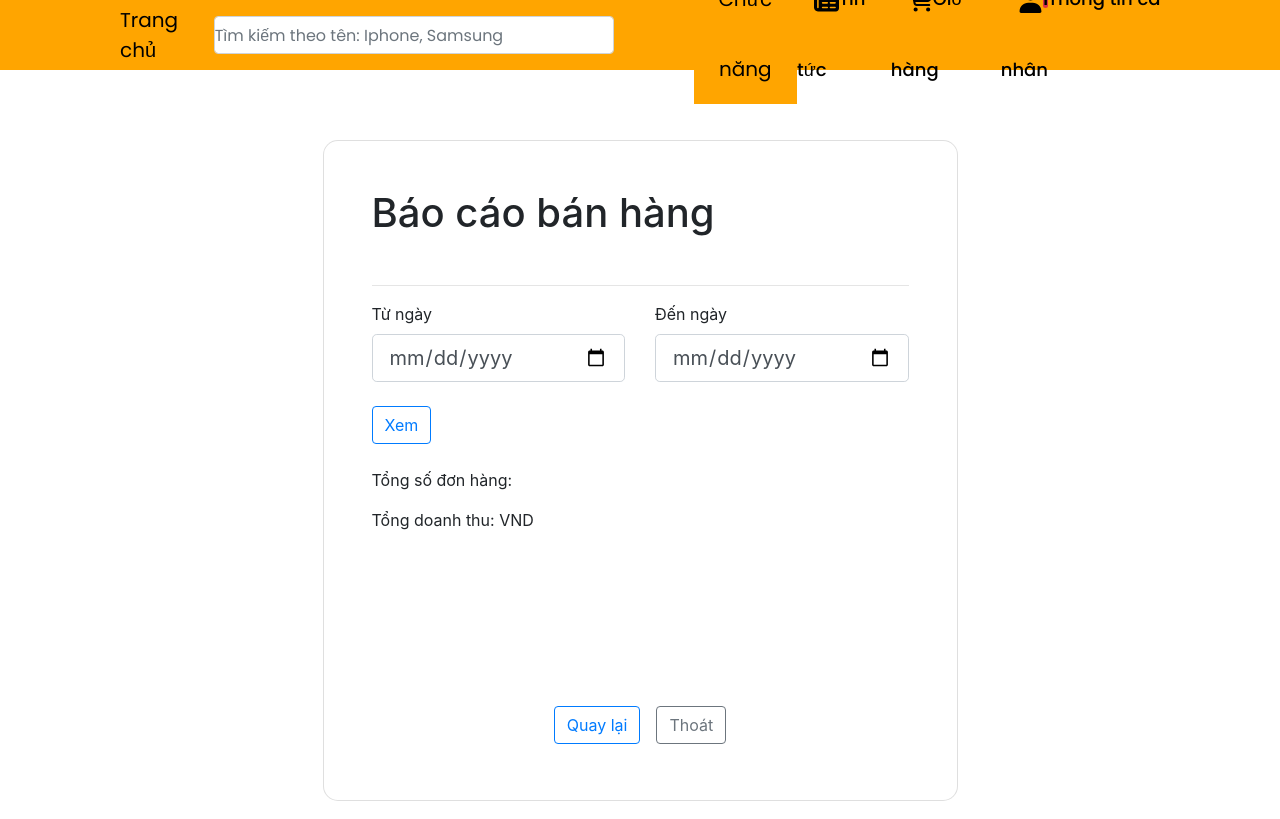
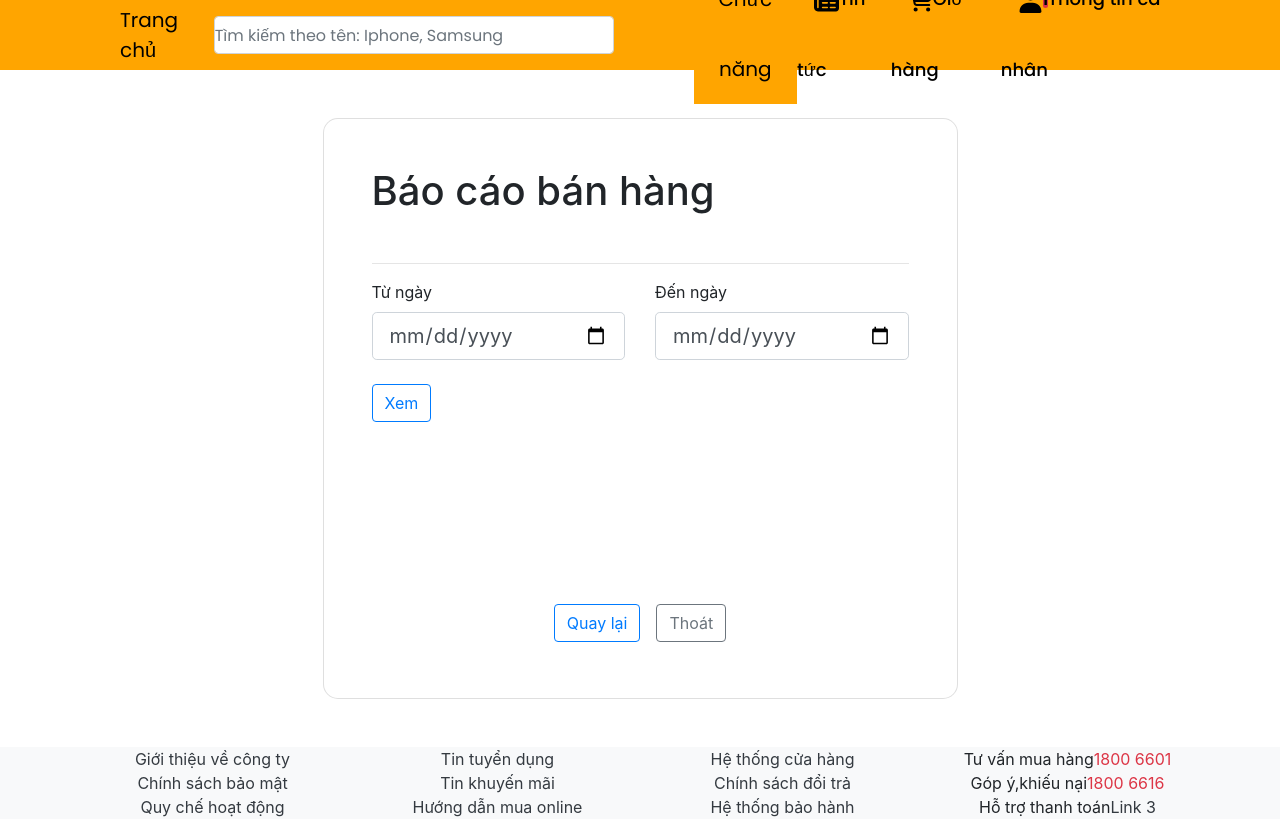
Before and after one commit to c0822g1-mobile-shop/c0822g1-mobile-shop-FE, an Angular app in the folder mobile-shop/: page /sale-report in a window 1280 px wide. Shown: the top 819 px of the page. Built offline with nearby package versions, Linux system fonts and the light colour scheme.

Commit message:
DuongLTH update source code

```diff
--- a/mobile-shop/src/app/sales-report/sales-report/sales-report.component.html
+++ b/mobile-shop/src/app/sales-report/sales-report/sales-report.component.html
@@ -1,4 +1,4 @@
-<section class="vh-100 gradient-custom">
+<section class="vh-120 gradient-custom">
   <div class="container py-5 h-100">
     <div class="row justify-content-center align-items-center h-100">
       <div class="col-12 col-lg-9 col-xl-7">
@@ -48,8 +48,8 @@
             <input class="btn btn-outline-primary" type="submit" value="Xem" (click)="salesReport(startDay.value,endDay.value)"/>
             <br>
             <br>
-            <p>Tổng số đơn hàng: {{sales.totalQuantity}}</p>
-            <p>Tổng doanh thu: {{sales.revenue}} VND</p>
+            <p *ngIf="sales">Tổng số đơn hàng: {{sales.totalQuantity}}</p>
+            <p *ngIf="sales">Tổng doanh thu: {{sales.revenue | currency:'VND':''}} VND</p>
 
             <div class="row">
               <canvas id="myChart"></canvas>
--- a/mobile-shop/src/app/sales-report/sales-report/sales-report.component.ts
+++ b/mobile-shop/src/app/sales-report/sales-report/sales-report.component.ts
@@ -13,7 +13,7 @@ export class SalesReportComponent implements OnInit {
   revenues: number[] = [];
   dateBuy: string[] = [];
 
-  sales: SalesReport={};
+  sales: SalesReport;
 
   constructor(private salesReportService: SalesReportService) {
   }
```
